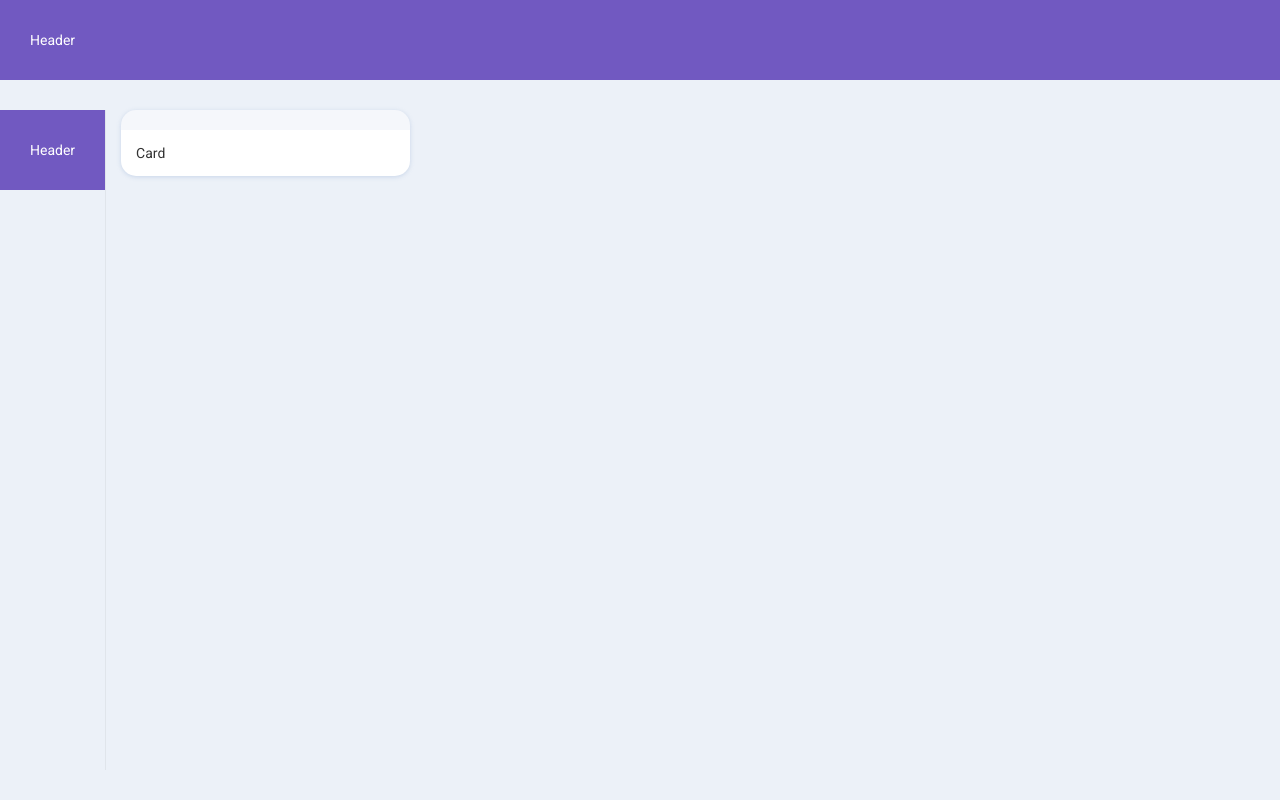
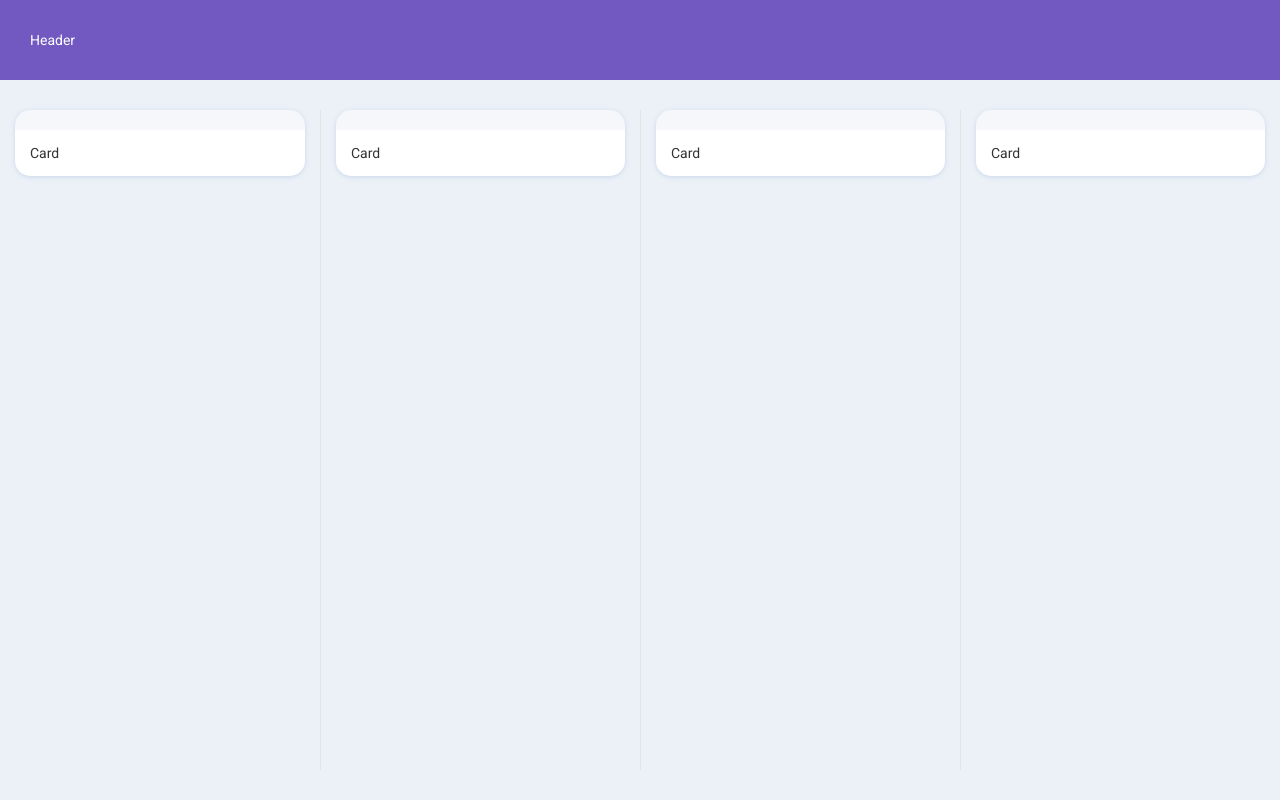
Before and after one commit to JeanBarbosa27/pipefy-ui-clone-rocketseat-youtube, a React (Create React App) app: page / in a window 1280 px wide. Built offline with nearby package versions, Linux system fonts and the light colour scheme.

Commit message:
Implements board context

```diff
--- /dev/null
+++ b/src/components/Board/context.js
@@ -0,0 +1,3 @@
+import { createContext } from "react";
+
+export default createContext({});
--- a/src/components/Board/index.js
+++ b/src/components/Board/index.js
@@ -1,14 +1,31 @@
-import React from 'react'
+import React, { useState } from 'react'
+import produce from "immer";
 
+import { loadLists } from "../../services/api";
+
+import BoardContext from "./context";
 import { Container } from "./styles";
-import Header from "../Header";
 import List from "../List";
 
 export default function Board() {
+  const data = loadLists();
+  const [lists, setLists] = useState(data);
+
+  function move(fromListIndex, toListIndex, fromCardIndex, toCardIndex) {
+    setLists(produce(lists, draft => {
+      const dragged = draft[fromListIndex].cards[fromCardIndex];
+      draft[fromListIndex].cards.splice(fromCardIndex, 1);
+      draft[toListIndex].cards.splice(toCardIndex, 0, dragged);
+    }))
+  }
+
   return (
-    <Container>
-      <Header />
-      <List />
-    </Container>
+    <BoardContext.Provider value={{ lists, move }}>
+      <Container>
+        {lists.map((list, index) => (
+          <List key={list.title} data={list} index={index} />
+        ))}
+      </Container>
+    </BoardContext.Provider>
   )
 }
```
